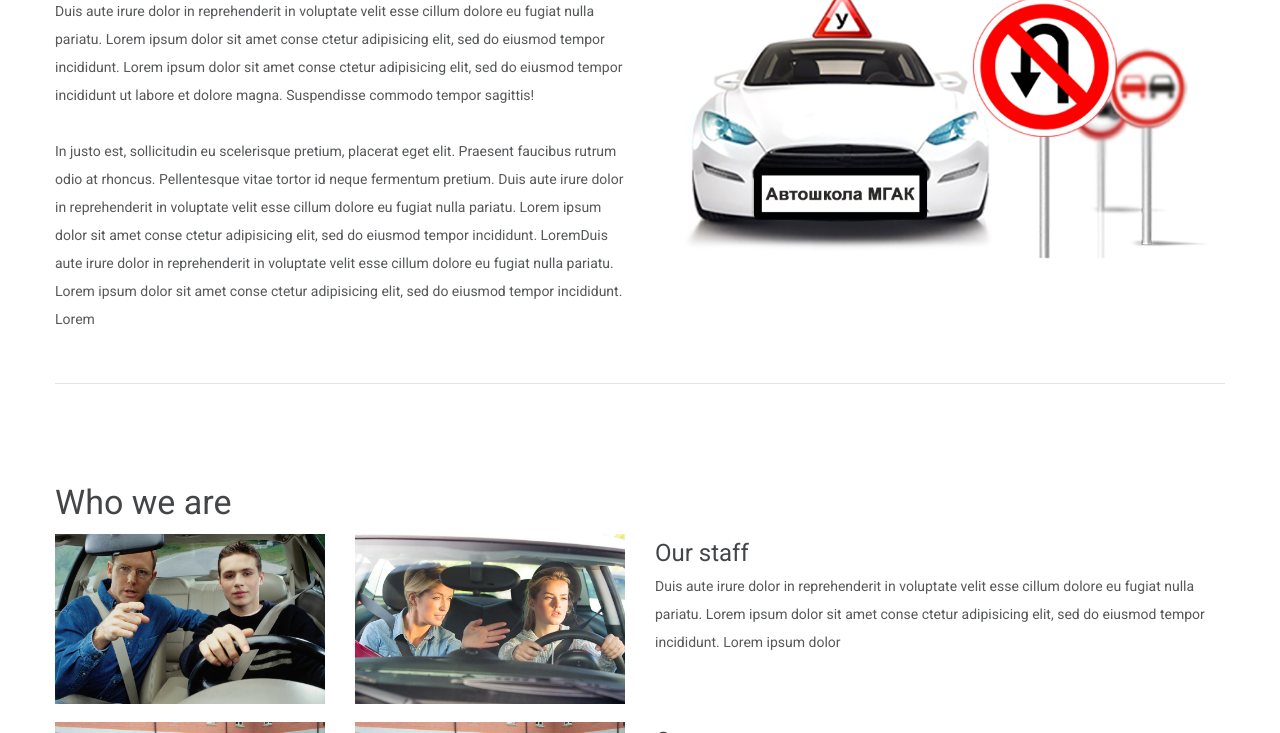
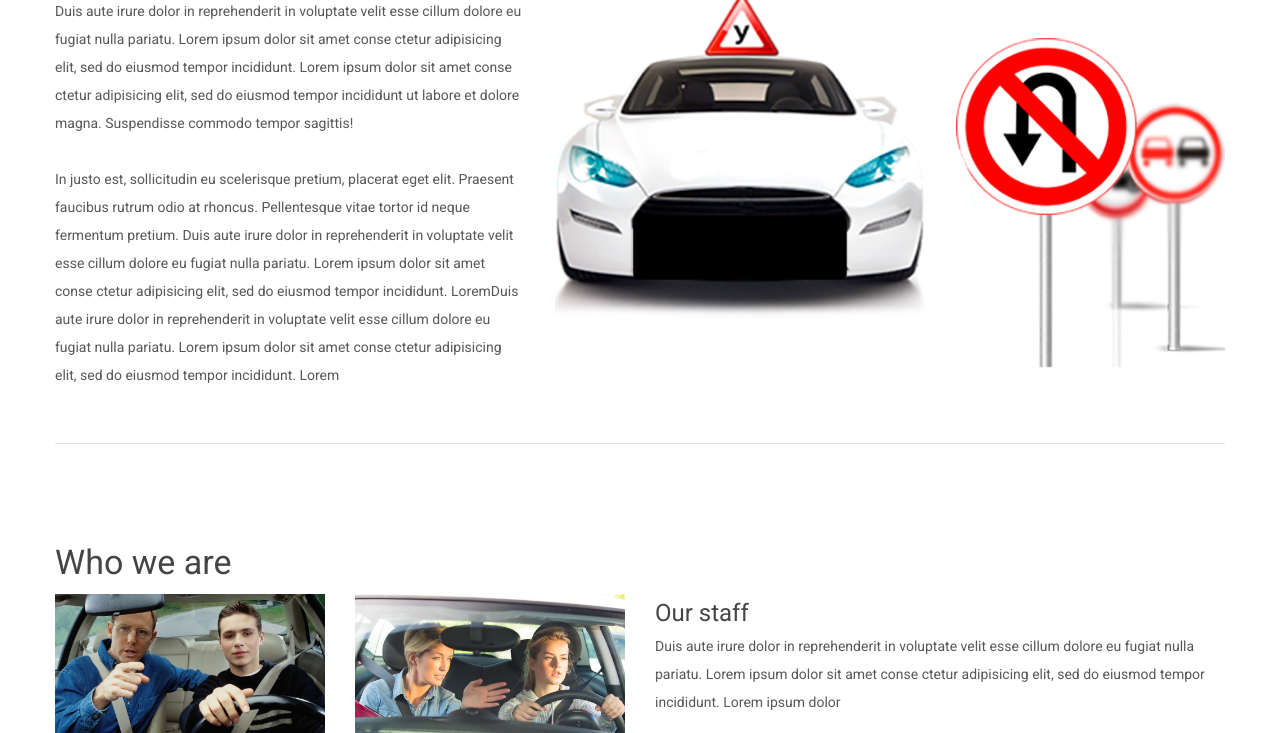
Before and after one commit to Ramus-Zhenya/licke.github.io, a plain HTML site: page index-1.html in a window 1280 px wide. Shown: the part 367-1100 px from the top of the page. Drawn offline with Linux system fonts and the light colour scheme.

Commit message:
240917019

```diff
--- a/index-1.html
+++ b/index-1.html
@@ -97,14 +97,17 @@
         <section>
           <div class="container well1 well1_1 ins2">
             <div class="row">
-              <div class="grid_6">
+              <div class="grid_5">
                 <h2>About us</h2>
                 <p>Duis aute irure dolor in reprehenderit in voluptate velit esse cillum dolore eu fugiat nulla pariatu. Lorem ipsum dolor sit amet conse ctetur adipisicing elit, sed do eiusmod tempor incididunt. Lorem ipsum dolor sit amet conse ctetur adipisicing elit, sed do eiusmod tempor incididunt ut labore et dolore magna. Suspendisse commodo tempor sagittis!<br/><br/>In justo est, sollicitudin eu scelerisque pretium, placerat eget elit. Praesent faucibus rutrum odio at rhoncus. Pellentesque vitae tortor id neque fermentum pretium.
                 Duis aute irure dolor in reprehenderit in voluptate velit esse cillum dolore eu fugiat nulla pariatu. Lorem ipsum dolor sit amet conse ctetur adipisicing elit, sed do eiusmod tempor incididunt. LoremDuis aute irure dolor in reprehenderit in voluptate velit esse cillum dolore eu fugiat nulla pariatu. Lorem ipsum dolor sit amet conse ctetur adipisicing elit, sed do eiusmod tempor incididunt. Lorem</p>
 
               </div>
-              <div class="grid_6">
-              <img class="play" src="images/img-1.png" alt="">
+              <div class="grid_4">
+              <img class="play wow zoomInRight" src="images/car2.png" alt="">
+              </div>
+               <div class="grid_3">
+              <img class="play" src="images/znaki.png" alt="">
               </div>
             </div>
             <hr>
```
Also changed, not shown: images/car2.png (added), images/znaki.png (added).
